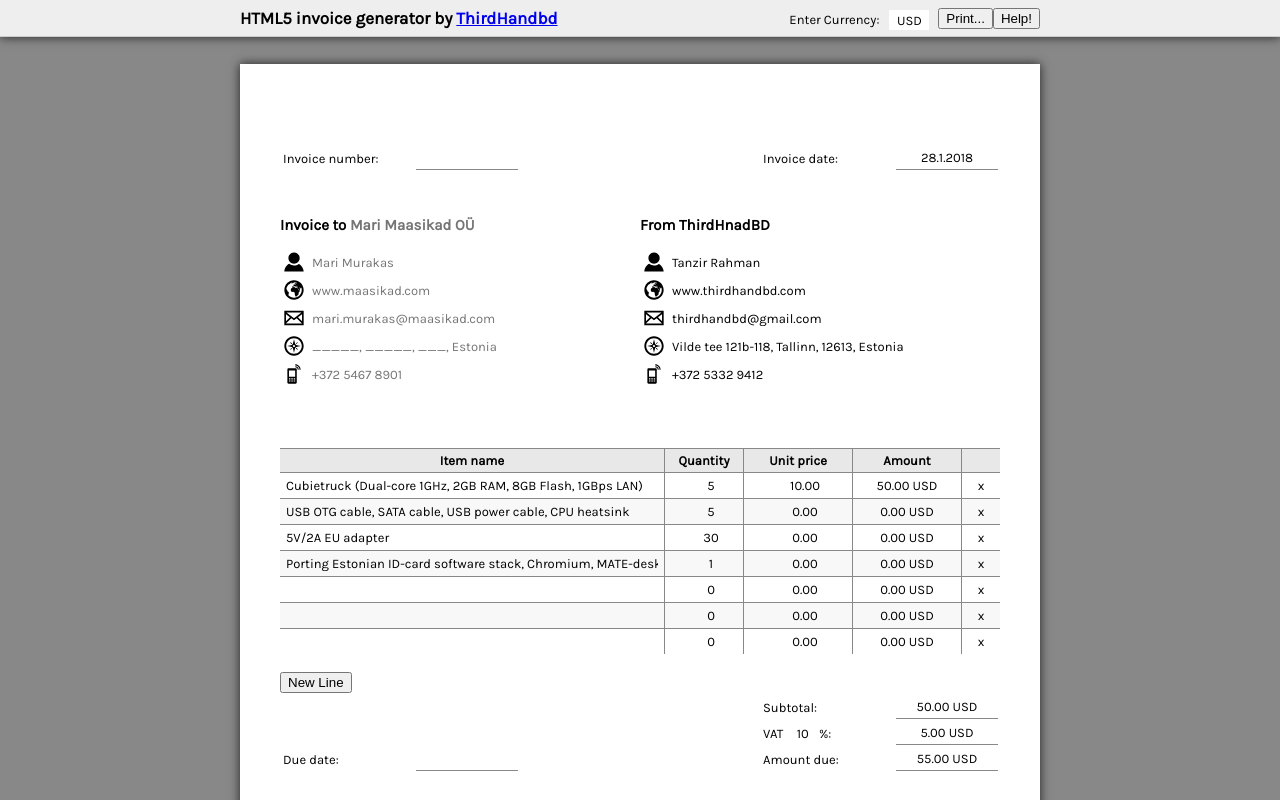
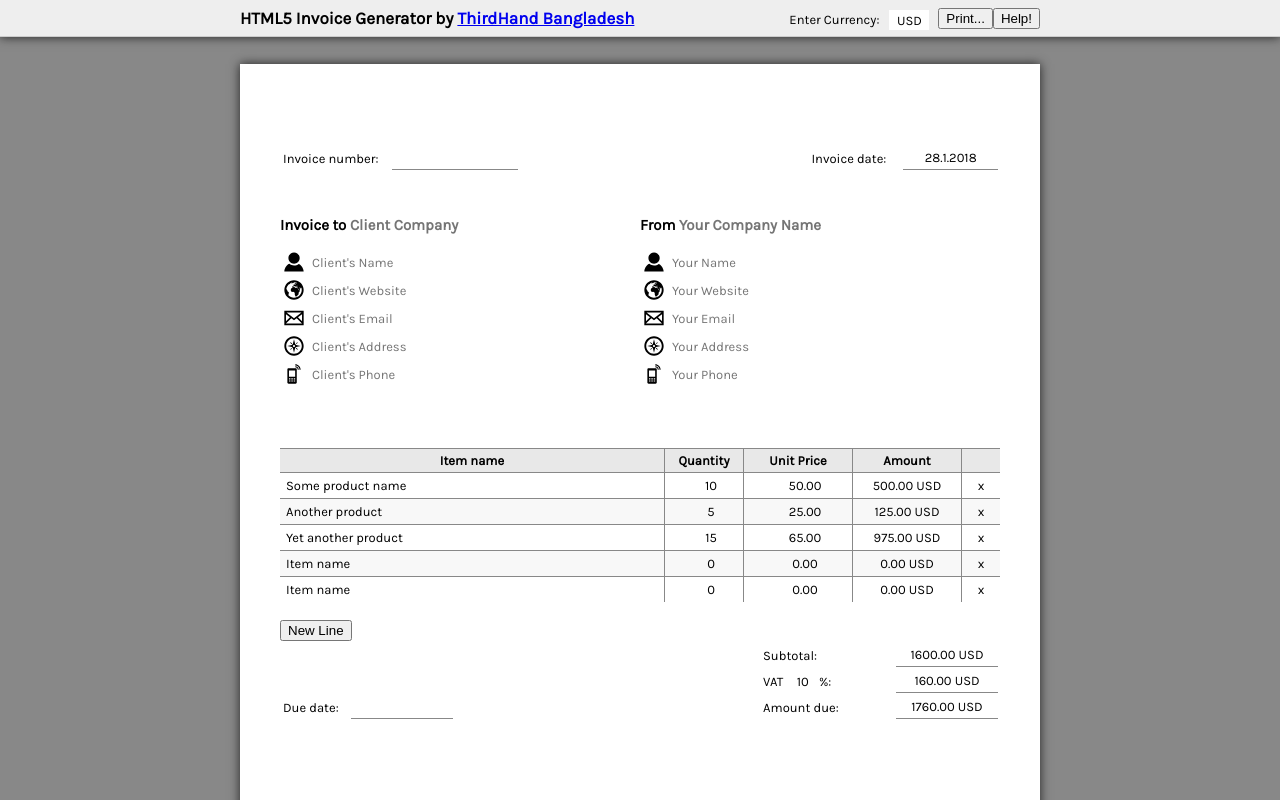
Before and after one commit to sohelranacse/Invoice-Generator-JS, a plain HTML site: page invoice-js/index.html in a window 1280 px wide. Drawn offline with nearby package versions, Linux system fonts and the light colour scheme.

Commit message:
Updates.

```diff
--- a/invoice-js/index.html
+++ b/invoice-js/index.html
@@ -1,7 +1,8 @@
 <html>
     <head>
         <meta http-equiv="Content-Type" content="text/html; charset=utf-8">
-        <title>Invoice generator</title>
+        <title>Receipt Maker - Printable invoice generator.</title>
+        <meta name="description" content="Our easy invoice maker helps you quickly generate a printable invoice for your customers. Just fill in the details and print online from your browser.">
         <script src="http://code.jquery.com/jquery-1.11.0.min.js"></script>
         <link href='http://fonts.googleapis.com/css?family=Karla' rel='stylesheet' type='text/css'>
         <script type="text/javascript" src="invoice.js"></script>
@@ -21,13 +22,10 @@
                     <li>Amount fields are calculated automatically</li>
                     <li>Nothing is saved on the server</li>
                     <li>Empty fields are excluded in the printed version</li>
-                    <li>VAT calculation is hidden until you specify VATIN</li>
-                    <li>Several fields can be prefilled via URL fragment #key=value</li>
                     <li>Anything that is saved is stored in your browser's localStorage</li>
-                    <li>Feel free to distribute this page :)</li>
                 </ul>
                 <div class="toolbar">
-                    <h1>HTML5 invoice generator by <a href="mailto: lauri.vosandi@gmail.com">ThirdHandbd</a></h1>
+                    <h1>HTML5 Invoice Generator by <a href="https://www.thirdhandbd.com/">ThirdHand Bangladesh</a></h1>
                     <button onclick="$('#help').toggle();">Help!</button>
                     <button onclick="window.print();" title="Use your browser's capability to print to PDF!">Print...</button>
                     <input type="text" size="10" id="currency" value="USD">
@@ -42,7 +40,7 @@
                 <div class="lIn">
                     <table class="fields" style="float: left">
                         <tr>
-                            <td class="label translate" id="invoice_text_label">Invoice number:</td>
+                            <td class="label translate" id="invoice_text_label" style="width: 85px;">Invoice number:</td>
                             <td class="value"><input id="invoice_text"/></td>
                         </tr>
                     </table>
@@ -50,7 +48,7 @@
                 <div class="RIn">
                     <table class="fields">
                         <tr>
-                            <td class="label translate">Invoice date:</td>
+                            <td class="label translate" style="text-align: right; padding-right: 15px;">Invoice date:</td>
                             <td class="value"><input id="invoice_date"/></td>
                         </tr>
                     </table>
@@ -72,25 +70,25 @@
                 <div id="to" class="fields">
                     <h1>
                         <span class="translate">Invoice to</span>
-                        <input id="to_company" placeholder="Mari Maasikad OÜ"/>
+                        <input id="to_company" placeholder="Client Company"/>
                     </h1>
-                    <input class="icon person print-display-none" id="to_contact" placeholder="Mari Murakas"/>
-                    <input class="icon web print-display-none" id="to_company" placeholder="www.maasikad.com"/>
-                    <input class="icon email print-display-none" id="to_email" placeholder="mari.murakas@maasikad.com"/>
-                    <input class="icon address print-display-none" id="to_address" placeholder="_____, _____, ___, Estonia"/>
-                    <input class="icon phone print-display-none" id="to_phone" placeholder="+372 5467 8901"/>
+                    <input class="icon person print-display-none" id="to_contact" placeholder="Client's Name"/>
+                    <input class="icon web print-display-none" id="to_company" placeholder="Client's Website"/>
+                    <input class="icon email print-display-none" id="to_email" placeholder="Client's Email"/>
+                    <input class="icon address print-display-none" id="to_address" placeholder="Client's Address"/>
+                    <input class="icon phone print-display-none" id="to_phone" placeholder="Client's Phone"/>
                 </div>
 
                 <div id="from" class="fields">
                     <h1>
                         <span class="translate">From</span>
-                        <input id="from_company" value="ThirdHnadBD"/>
+                        <input id="from_company" placeholder="Your Company Name"/>
                     </h1>
-                    <input class="icon person print-display-none" id="from_contact" value="Tanzir Rahman"/>
-                    <input class="icon web print-display-none" id="from_company" value="www.thirdhandbd.com"/>
-                    <input class="icon email print-display-none" id="from_email" value="thirdhandbd@gmail.com"/>
-                    <input class="icon address print-display-none" id="from_address" value="Vilde tee 121b-118, Tallinn, 12613, Estonia"/>
-                    <input class="icon phone print-display-none" id="from_phone" value="+372 5332 9412"/>
+                    <input class="icon person print-display-none" id="from_contact" placeholder="Your Name"/>
+                    <input class="icon web print-display-none" id="from_company" placeholder="Your Website"/>
+                    <input class="icon email print-display-none" id="from_email" placeholder="Your Email"/>
+                    <input class="icon address print-display-none" id="from_address" placeholder="Your Address"/>
+                    <input class="icon phone print-display-none" id="from_phone" placeholder="Your Phone"/>
                 </div>
 
 
@@ -99,54 +97,40 @@
                     <tr>
                         <th class="translate">Item name</th>
                         <th class="quantity translate">Quantity</th>
-                        <th class="price translate">Unit price</th>
+                        <th class="price translate">Unit Price</th>
                         <th class="amount translate">Amount</th>
                         <th class="delete translate"></th>
                     </tr>
                     <tr>
-                        <td class="product"><input type="text" value="Cubietruck (Dual-core 1GHz, 2GB RAM, 8GB Flash, 1GBps LAN)"/></td>
-                        <td class="quantity"><input type="text" value="5"/></td>
-                        <td class="price"><input type="text" value="10.00" min="0" step="0.05"/></td>
-                        <td class="amount"><span class="value">5070.00</span> <span class="currency">USD</span></td>
-                        <th class="delete translate"><input type="button" value="x" onclick="del(this)"></th>
-                    </tr>
-                    <tr>
-                        <td class="product"><input type="text" value="USB OTG cable, SATA cable, USB power cable, CPU heatsink"/></td>
-                        <td class="quantity"><input type="text" value="5"/></td>
-                        <td class="price"><input type="text" value="0.00" min="0" step="0.05"/></td>
+                        <td class="product"><input type="text" value="Some product name"/></td>
+                        <td class="quantity"><input type="text" value="10"/></td>
+                        <td class="price"><input type="text" value="50.00" min="0" step="0.05"/></td>
                         <td class="amount"><span class="value">0.00</span> <span class="currency">USD</span></td>
                         <th class="delete translate"><input type="button" value="x" onclick="del(this)"></th>
                     </tr>
                     <tr>
-                        <td class="product"><input type="text" value="5V/2A EU adapter"/></td>
-                        <td class="quantity"><input type="text" value="30"/></td>
-                        <td class="price"><input type="text" value="0.00" min="0" step="0.05"/></td>
+                        <td class="product"><input type="text" value="Another product"/></td>
+                        <td class="quantity"><input type="text" value="5"/></td>
+                        <td class="price"><input type="text" value="25.00" min="0" step="0.05"/></td>
                         <td class="amount"><span class="value">0.00</span> <span class="currency">USD</span></td>
                         <th class="delete translate"><input type="button" value="x" onclick="del(this)"></th>
                     </tr>
                     <tr>
-                        <td class="product"><input type="text" value="Porting Estonian ID-card software stack, Chromium, MATE-desktop"/></td>
-                        <td class="quantity"><input type="text" value="1"/></td>
-                        <td class="price"><input type="text" value="0.00" min="0" step="0.05"/></td>
+                        <td class="product"><input type="text" value="Yet another product"/></td>
+                        <td class="quantity"><input type="text" value="15"/></td>
+                        <td class="price"><input type="text" value="65.00" min="0" step="0.05"/></td>
                         <td class="amount"><span class="value">0.00</span> <span class="currency">USD</span></td>
                         <th class="delete translate"><input type="button" value="x" onclick="del(this)"></th>
                     </tr>
                     <tr>
-                        <td class="product"><input type="text" value=""/></td>
+                        <td class="product"><input type="text" value="Item name"/></td>
                         <td class="quantity"><input type="text" value="0"/></td>
                         <td class="price"><input type="text" value="0.00" min="0" step="0.05"/></td>
                         <td class="amount"><span class="value">0.00</span> <span class="currency">USD</span></td>
                         <th class="delete translate"><input type="button" value="x" onclick="del(this)"></th>
                     </tr>
                     <tr>
-                        <td class="product"><input type="text" value=""/></td>
-                        <td class="quantity"><input type="text" value="0"/></td>
-                        <td class="price"><input type="text" value="0.00" min="0" step="0.05"/></td>
-                        <td class="amount"><span class="value">0.00</span> <span class="currency">USD</span></td>
-                        <th class="delete translate"><input type="button" value="x" onclick="del(this)"></th>
-                    </tr>
-                    <tr>
-                        <td class="product"><input type="text" value=""/></td>
+                        <td class="product"><input type="text" value="Item name"/></td>
                         <td class="quantity"><input type="text" value="0"/></td>
                         <td class="price"><input type="text" value="0.00" min="0" step="0.05"/></td>
                         <td class="amount"><span class="value">0.00</span> <span class="currency">USD</span></td>
@@ -176,7 +160,7 @@
 
 
                     <tr>
-                        <td class="label translate" id="due_date_label">Due date:</td>
+                        <td class="label translate" id="due_date_label" style="width: 65px;">Due date:</td>
                         <td class="value"><input id="due_date"/></td>
                         <td>&nbsp;</td>
                         <td class="label translate" id="amount_due_label">Amount due:</td>
@@ -192,7 +176,7 @@
                         <tr id="note">
                             <th class="translate">Note:</th>
                         </tr>
-                        <tr><td><textarea rows="2" cols="87" class="note-text"></textarea></td></tr>
+                        <tr><td><textarea rows="3" cols="100" class="note-text"></textarea></td></tr>
                     </table>
                 </footer>
             </div>
--- a/invoice-js/invoice.js
+++ b/invoice-js/invoice.js
@@ -131,7 +131,7 @@
     $("#invoice_date").val(now.toLocaleDateString("et-EE"));
 
 
-    $("#currency").on("blur", function(e) {
+    $("#currency").on("keyup", function(e) {
         console.log($(".currency").get());
         $(".currency").html($("#currency").val());
 
```
